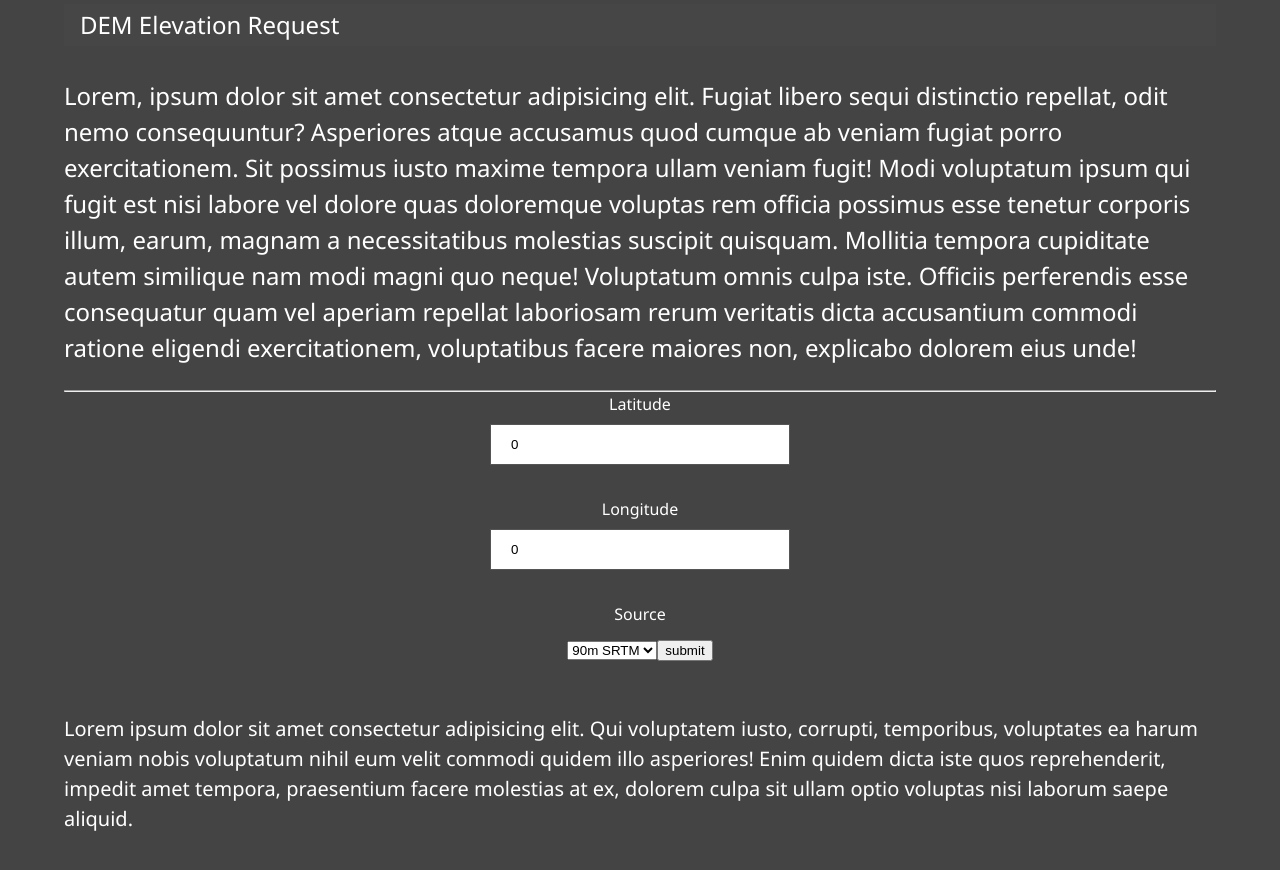
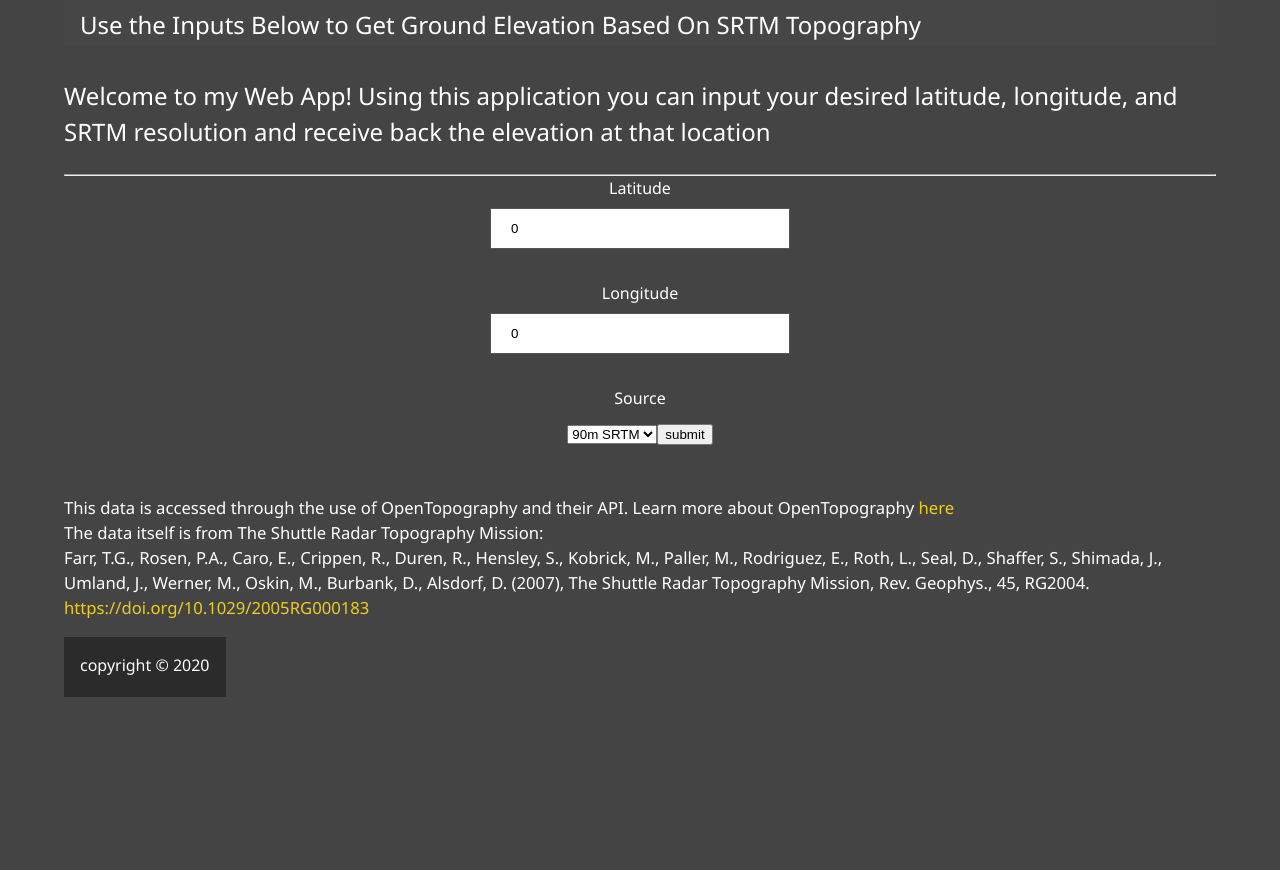
Before and after one commit to rvanalphen/SRTM_Fetch, a website: page public/index.html in a window 1280 px wide. Shown: the part 364-1234 px from the top of the page. After the commit the page ends 1065 px from the top, so only its background shows below. Drawn offline with Linux system fonts and the light colour scheme.

Commit message:
added attributions and text

```diff
--- a/public/index.html
+++ b/public/index.html
@@ -58,20 +58,13 @@
             SRTM <span class="text-secondary"> Request</span>
         </h1>
         <h2 class="sm-heading">
-            DEM Elevation Request
+            Use the Inputs Below to Get Ground Elevation Based On SRTM Topography
         </h2>
-        <!-- Basic info about the project, an overview-->
         <div class="project-info">
             <class class="project-text">
                 <p>
-                    Lorem, ipsum dolor sit amet consectetur adipisicing elit. Fugiat libero sequi distinctio repellat,
-                    odit nemo consequuntur? Asperiores atque accusamus quod cumque ab veniam fugiat porro
-                    exercitationem. Sit possimus iusto maxime tempora ullam veniam fugit! Modi voluptatum ipsum qui
-                    fugit est nisi labore vel dolore quas doloremque voluptas rem officia possimus esse tenetur corporis
-                    illum, earum, magnam a necessitatibus molestias suscipit quisquam. Mollitia tempora cupiditate autem
-                    similique nam modi magni quo neque! Voluptatum omnis culpa iste. Officiis perferendis esse
-                    consequatur quam vel aperiam repellat laboriosam rerum veritatis dicta accusantium commodi ratione
-                    eligendi exercitationem, voluptatibus facere maiores non, explicabo dolorem eius unde!
+                    Welcome to my Web App! Using this application you can input your desired latitude, longitude, and
+                    SRTM resolution and receive back the elevation at that location
                 </p>
             </class>
             <hr style="margin: auto;">
@@ -91,21 +84,26 @@
             <button id="submit">submit</button>
         </div>
         <div id="results" class="sm-heading"></div>
-        <!-- section to actually talk about the project-->
         <div>
             <class class="project-section" style="font-size: 1.25rem;">
-                <p>
-                    Lorem ipsum dolor sit amet consectetur adipisicing elit. Qui voluptatem iusto, corrupti, temporibus,
-                    voluptates ea harum veniam nobis voluptatum nihil eum velit commodi quidem illo asperiores! Enim
-                    quidem dicta iste quos reprehenderit, impedit amet tempora, praesentium facere molestias at ex,
-                    dolorem culpa sit ullam optio voluptas nisi laborum saepe aliquid.
+                <p style="font-size: smaller;">
+                    This data is accessed through the use of OpenTopography and their API. Learn more about
+                    OpenTopography <a href="https://opentopography.org/about" style="color: #eece1a;">here</a>
+                    <br>
+                    The data itself is from The
+                    Shuttle Radar Topography Mission:<br> Farr, T.G., Rosen, P.A., Caro, E., Crippen, R., Duren, R.,
+                    Hensley, S., Kobrick, M., Paller, M., Rodriguez, E., Roth, L., Seal, D., Shaffer, S., Shimada, J.,
+                    Umland, J., Werner, M., Oskin, M., Burbank, D., Alsdorf, D. (2007), The Shuttle Radar Topography
+                    Mission, Rev. Geophys., 45, RG2004. <a href=" https://doi.org/10.1029/2005RG000183"
+                        style="color: #eece1a;">
+                        https://doi.org/10.1029/2005RG000183</a>
                 </p>
             </class>
         </div>
+        <footer id="main-footer">
+            copyright &copy; 2020
+        </footer>
     </main>
-    <footer id="main-footer">
-        copyright &copy; 2020
-    </footer>
     <!-- javascript code -->
     <script src="./main.js"></script>
     <script src="./demCall.js"></script>
--- a/public/main.css
+++ b/public/main.css
@@ -81,7 +81,7 @@
 .menu-branding .portrait {
     width: 250px;
     height: 250px;
-    /* background: url("../images/portrait_small.jpg"); */
+    background: url("http://rvanalphen.myweb.usf.edu/home/dist/images/portrait_small.jpg");
     background-position: center;
     background-size: cover;
     border-radius: 50%;
```
